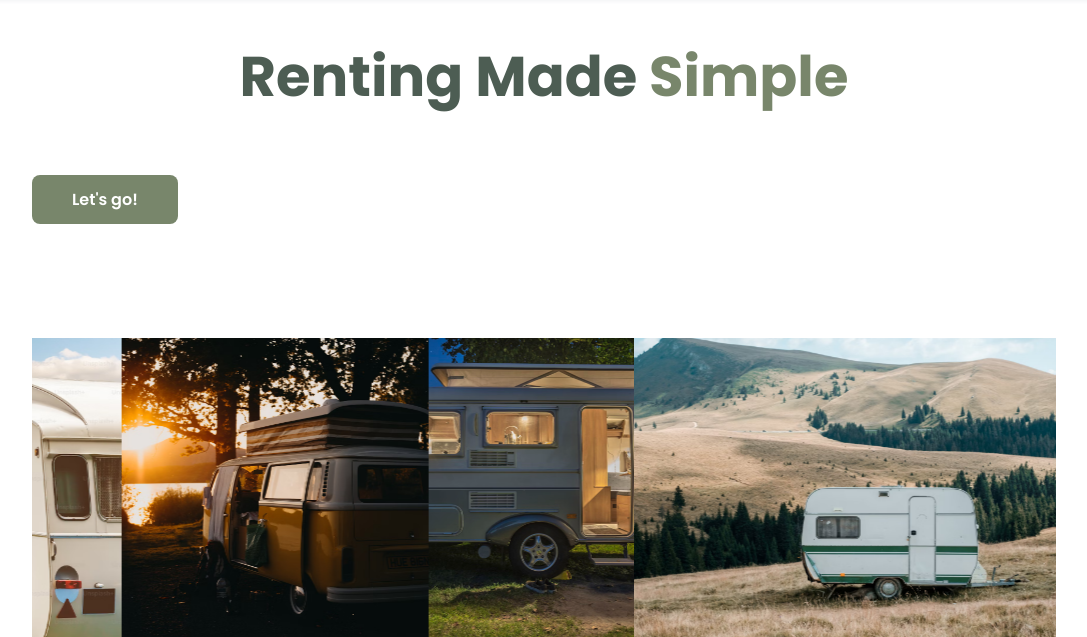
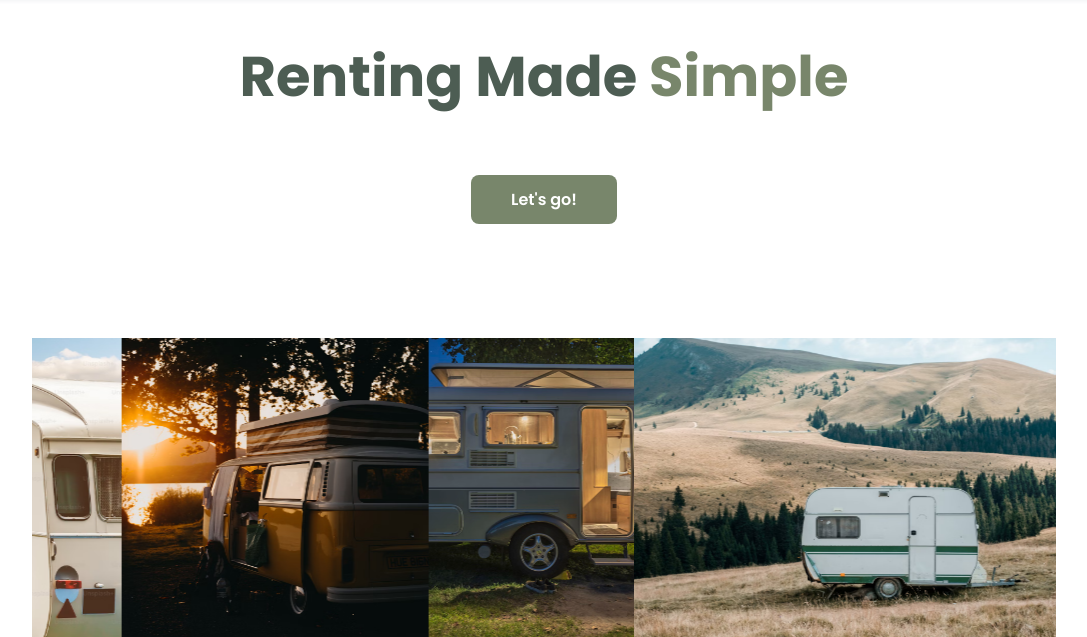
Before and after one commit to blythbug/RentmyCaravan-Web, a PHP site: page / in a window 1280 px wide. Shown: the part 64-701 px from the top of the page, without its empty margins (96-1183 px from the left). Run offline with PHP 8.4, Linux system fonts and the light colour scheme.

Commit message:
Update style.css - centred home button

```diff
--- a/css/style.css
+++ b/css/style.css
@@ -228,6 +228,7 @@ img {
     color: var(--first-colour);
 }
 
+.home-button { text-align: center;
 }
 
 .home-img img { /* Login Button background */
```
